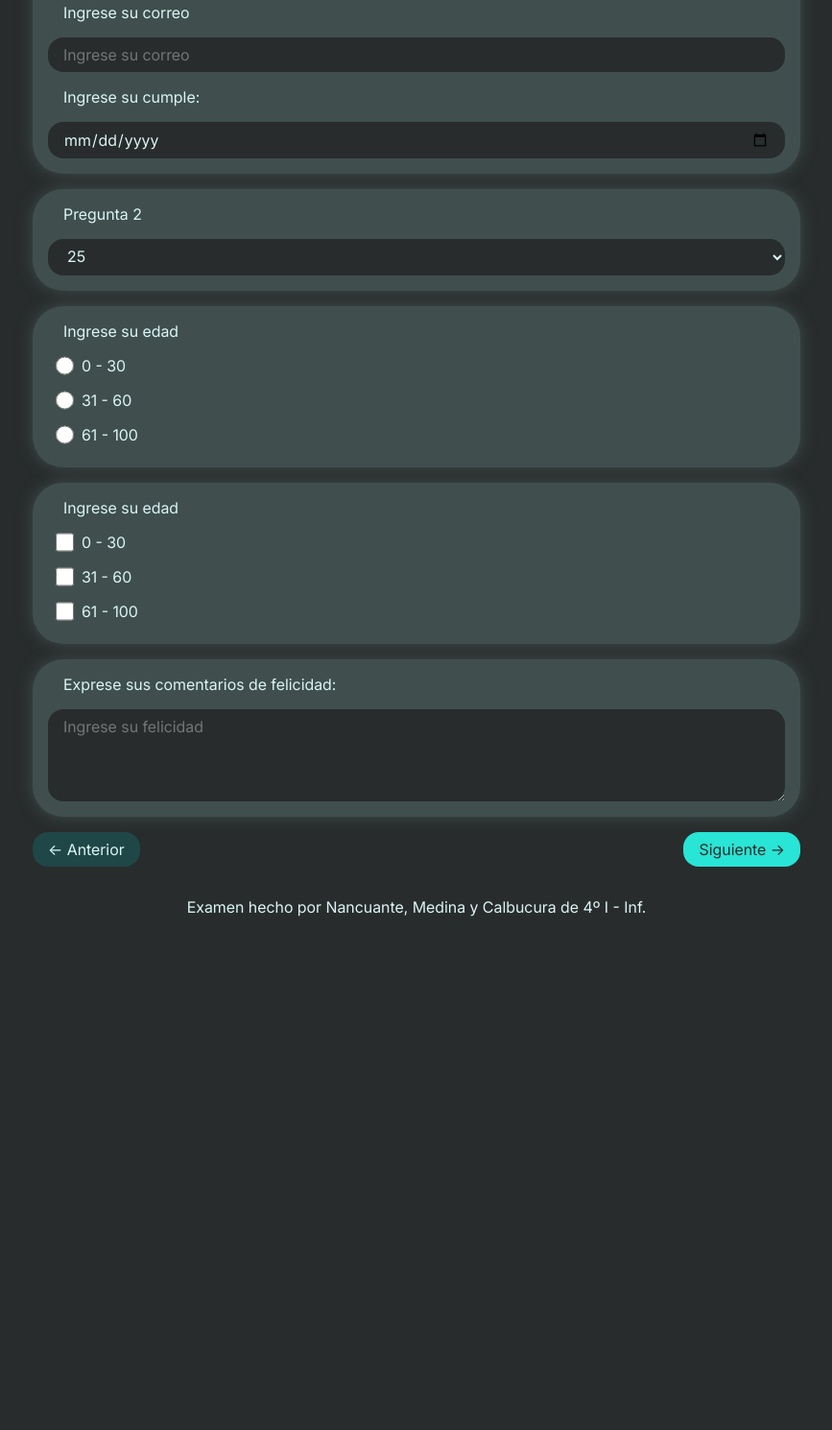
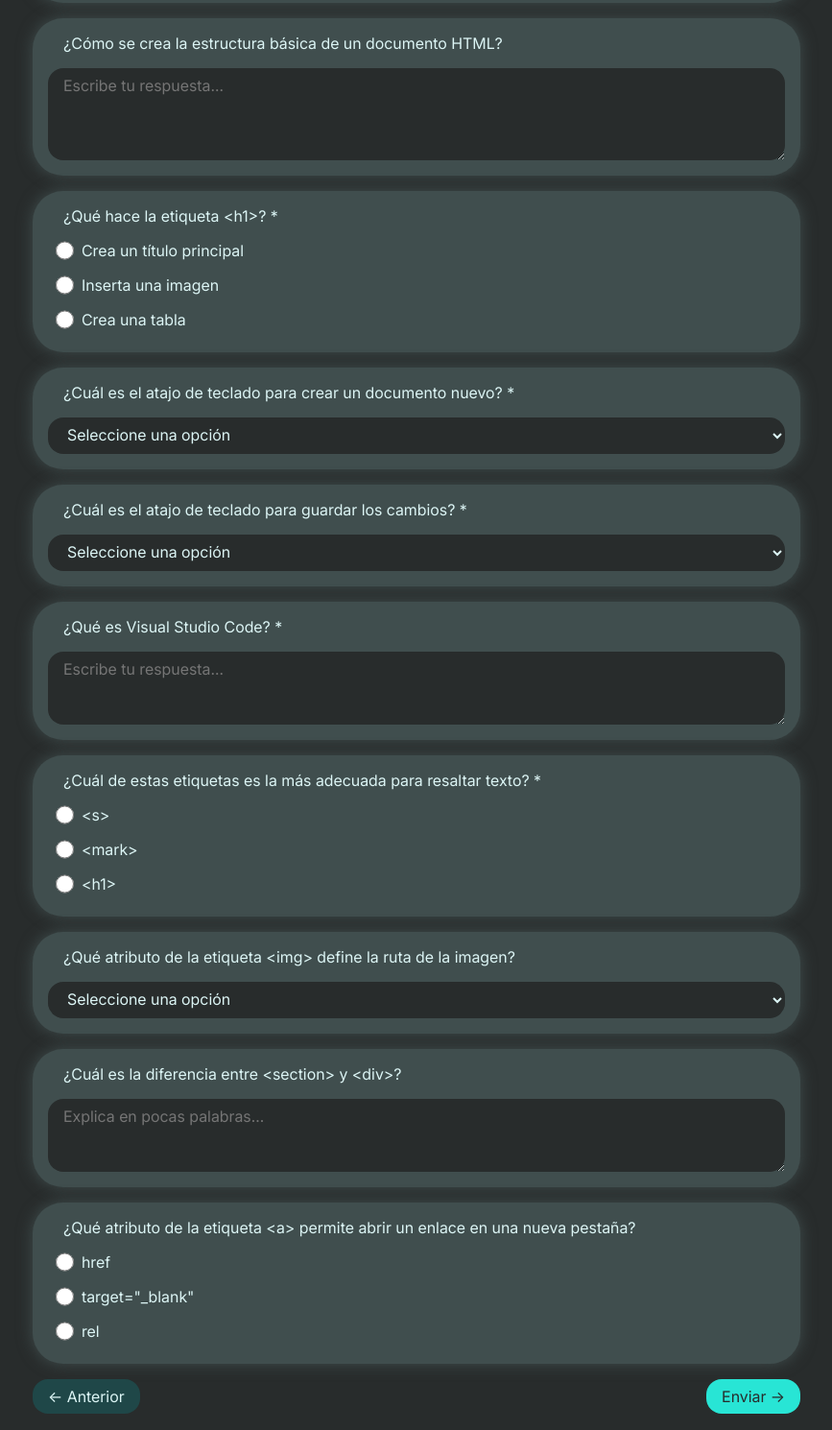
Before and after one commit to Nancuante-Juan/Multimedia-TP6, a plain HTML site: page index.html in a window 1280 px wide. Shown: the part 730-2220 px from the top of the page at 96% size, without its empty margins (206-1073 px from the left). Before the commit the page ends 1717 px from the top, so only its background shows below. Drawn offline with Linux system fonts and the light colour scheme.

Commit message:
Update index.html

```diff
--- a/index.html
+++ b/index.html
@@ -1,5 +1,5 @@
 <!DOCTYPE html>
-<html lang="en">
+<html lang="es">
 <head>
     <meta charset="UTF-8">
     <meta name="viewport" content="width=device-width, initial-scale=1.0">
@@ -11,78 +11,125 @@
         <h1>Examen sobre el diseño web</h1>
         <h2>Sección 1</h2>
 
+        <!-- Pregunta 1 -->
         <div class="contenido">
-            <label for="name">Ingrese su nombre</label>
-            <input placeholder="Tu nombre" id="name" type="text">
-            <label for="email">Ingrese su correo</label>
-            <input placeholder="Ingrese su correo" type="email" >
-            <label for="cumple">Ingrese su cumple:</label>
-            <input type="date" id="cumple" placeholder="Tu cumple">
+            <label for="name">Ingrese su nombre *</label>
+            <input placeholder="Tu nombre" id="name" type="text" required>
         </div>
 
+        <!-- Pregunta 2 -->
         <div class="contenido">
-            <label for="name">Pregunta 2</label>
-            <select name="country" id="tarven2">
-                <option value="25">25</option>
-                <option value="26">26</option>
-                <option value="27">27</option>
-                <option value="28">28</option>
-                <option value="29">29</option>
-                <option value="30">30</option>
-                <option value="31">31</option>
-                <option value="32">32</option>
-                <option value="33">33</option>
-                <option value="34">34</option>
-                <option value="35">35</option>
-            </select>
+            <label for="estructura">¿Cómo se crea la estructura básica de un documento HTML?</label>
+            <textarea id="estructura" name="estructura" placeholder="Escribe tu respuesta..." rows="4" required></textarea>
         </div>
 
-
+        <!-- Pregunta 3 -->
         <div class="contenido">
-                <label for="age">Ingrese su edad</label>
+            <label>¿Qué hace la etiqueta &lt;h1&gt;? *</label>
             <div class="rad_padre">
                 <div class="rad_cont">
-                    <input type="radio" id="age1" name="age" value="30">
-                    <label for="age1">0 - 30</label>
+                    <input type="radio" id="h1_1" name="h1" value="titulo" required>
+                    <label for="h1_1">Crea un título principal</label>
                 </div>
                 <div class="rad_cont">
-                    <input type="radio" id="age2" name="age" value="60">
-                    <label for="age2">31 - 60</label>
+                    <input type="radio" id="h1_2" name="h1" value="imagen">
+                    <label for="h1_2">Inserta una imagen</label>
                 </div>
                 <div class="rad_cont">
-                    <input type="radio" id="age3" name="age" value="100">
-                    <label for="age3">61 - 100</label>
+                    <input type="radio" id="h1_3" name="h1" value="tabla">
+                    <label for="h1_3">Crea una tabla</label>
                 </div>
             </div>
         </div>
 
+        <!-- Pregunta 4 -->
         <div class="contenido">
-            <label for="age">Ingrese su edad</label>
+            <label for="atajoNuevo">¿Cuál es el atajo de teclado para crear un documento nuevo? *</label>
+            <select id="atajoNuevo" required>
+                <option value="">Seleccione una opción</option>
+                <option value="ctrlN">Ctrl + N</option>
+                <option value="ctrlS">Ctrl + S</option>
+                <option value="ctrlC">Ctrl + C</option>
+                <option value="ctrlX">Ctrl + X</option>
+            </select>
+        </div>
+
+        <!-- Pregunta 5 -->
+        <div class="contenido">
+            <label for="atajoGuardar">¿Cuál es el atajo de teclado para guardar los cambios? *</label>
+            <select id="atajoGuardar" required>
+                <option value="">Seleccione una opción</option>
+                <option value="ctrlS">Ctrl + S</option>
+                <option value="ctrlN">Ctrl + N</option>
+                <option value="ctrlC">Ctrl + C</option>
+                <option value="ctrlX">Ctrl + X</option>
+            </select>
+        </div>
+
+        <!-- Pregunta 6 -->
+        <div class="contenido">
+            <label for="vscode">¿Qué es Visual Studio Code? *</label>
+            <textarea id="vscode" placeholder="Escribe tu respuesta..." rows="3" required></textarea>
+        </div>
+
+        <!-- Pregunta 7 -->
+        <div class="contenido">
+            <label>¿Cuál de estas etiquetas es la más adecuada para resaltar texto? *</label>
             <div class="rad_padre">
                 <div class="rad_cont">
-                    <input type="checkbox" id="age4" name="age" value="30">
-                    <label for="age4">0 - 30</label>
+                    <input type="radio" id="tag1" name="tag" value="s" required>
+                    <label for="tag1">&lt;s&gt;</label>
                 </div>
                 <div class="rad_cont">
-                    <input type="checkbox" id="age5" name="age" value="60">
-                    <label for="age5">31 - 60</label>
+                    <input type="radio" id="tag2" name="tag" value="mark">
+                    <label for="tag2">&lt;mark&gt;</label>
                 </div>
                 <div class="rad_cont">
-                    <input type="checkbox" id="age6" name="age" value="100">
-                    <label for="age6">61 - 100</label>
+                    <input type="radio" id="tag3" name="tag" value="h1">
+                    <label for="tag3">&lt;h1&gt;</label>
                 </div>
             </div>
         </div>
 
+        <!-- Pregunta 8 -->
         <div class="contenido">
+            <label for="img">¿Qué atributo de la etiqueta &lt;img&gt; define la ruta de la imagen?</label>
+            <select id="img" required>
+                <option value="">Seleccione una opción</option>
+                <option value="src">src</option>
+                <option value="alt">alt</option>
+                <option value="href">href</option>
+            </select>
+        </div>
 
-            <label for="opinion">Exprese sus comentarios de felicidad:</label>
-            <textarea placeholder="Ingrese su felicidad" id="opinion" name="opinion" rows="4" cols="40"></textarea>
+        <!-- Pregunta 9 -->
+        <div class="contenido">
+            <label>¿Cuál es la diferencia entre &lt;section&gt; y &lt;div&gt;?</label>
+            <textarea placeholder="Explica en pocas palabras..." rows="3" required></textarea>
+        </div>
+
+        <!-- Pregunta 10 -->
+        <div class="contenido">
+            <label>¿Qué atributo de la etiqueta &lt;a&gt; permite abrir un enlace en una nueva pestaña?</label>
+            <div class="rad_padre">
+                <div class="rad_cont">
+                    <input type="radio" id="a1" name="a_blank" value="href" required>
+                    <label for="a1">href</label>
+                </div>
+                <div class="rad_cont">
+                    <input type="radio" id="a2" name="a_blank" value="target">
+                    <label for="a2">target="_blank"</label>
+                </div>
+                <div class="rad_cont">
+                    <input type="radio" id="a3" name="a_blank" value="rel">
+                    <label for="a3">rel</label>
+                </div>
+            </div>
         </div>
 
         <div style="display: flex; justify-content: space-between;">
-            <a href="" class="obj boton">← Anterior</a>
-            <a href="" class="obj boton principal">Siguiente →</a>
+            <a href="#" class="obj boton">← Anterior</a>
+            <button type="submit" class="obj boton principal">Enviar →</button>
         </div>
 
         <p style="text-align: center;">Examen hecho por Nancuante, Medina y Calbucura de 4º I - Inf.</p>
```
